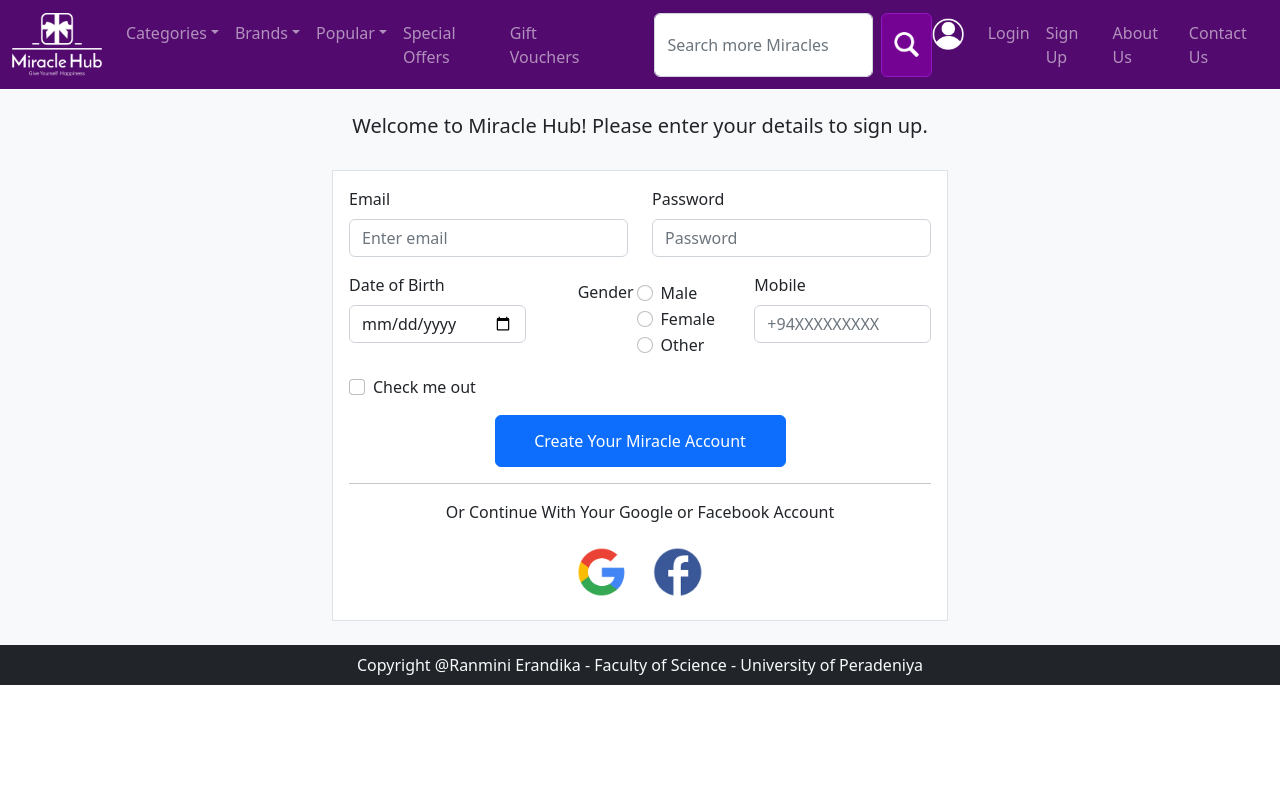
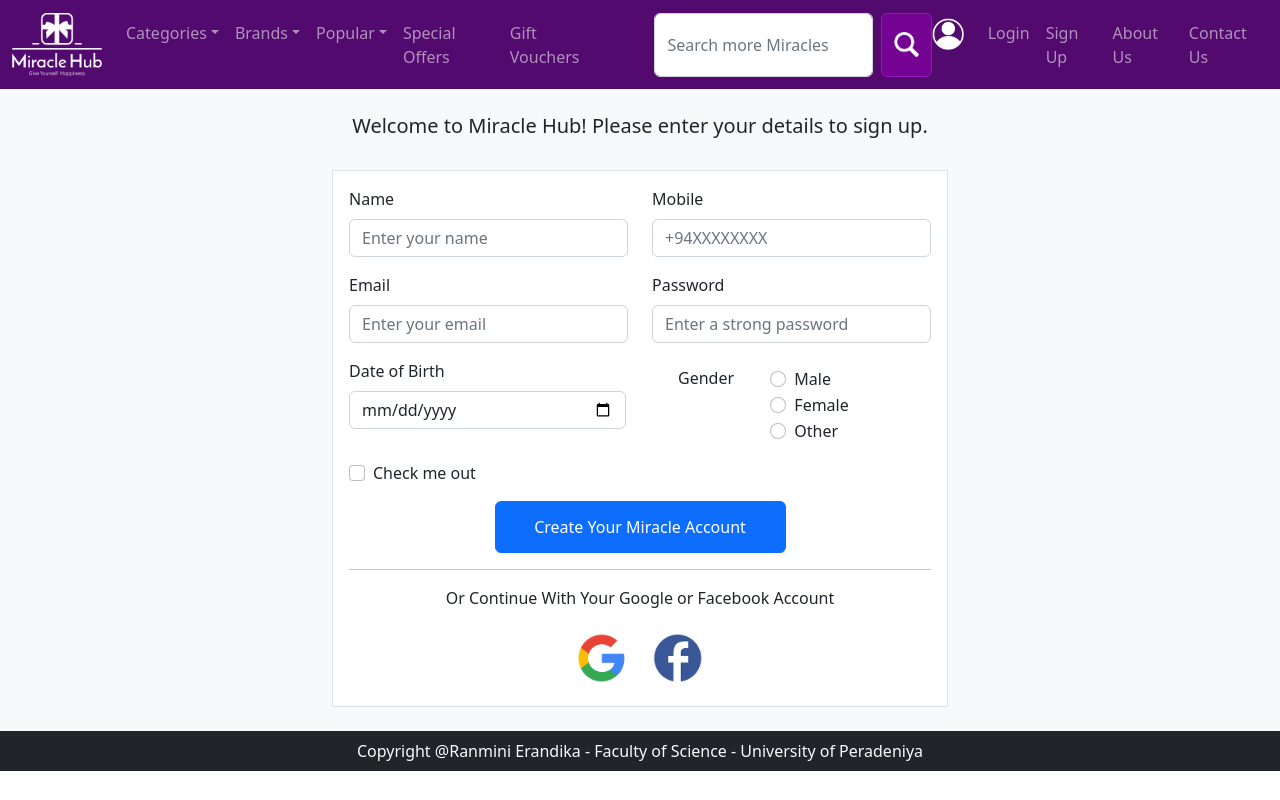
Before and after one commit to Ranmini97/Miracle-hub-UI, a React (Create React App) app: page /Signup in a window 1280 px wide. Built offline with nearby package versions, Linux system fonts and the light colour scheme.

Commit message:
did changes in signup

```diff
--- a/package.json
+++ b/package.json
@@ -7,6 +7,7 @@
     "@testing-library/jest-dom": "^5.16.5",
     "@testing-library/react": "^13.4.0",
     "@testing-library/user-event": "^13.5.0",
+    "axios": "^1.3.5",
     "babel-plugin-macros": "^3.1.0",
     "bootstrap": "^5.2.3",
     "react": "^18.2.0",
--- a/src/Pages/Login.js
+++ b/src/Pages/Login.js
@@ -14,6 +14,9 @@ export default function Login() {
         <div className='m-auto col-md-4 align-center border p-3 bg-white'>
 
         <Form>
+
+
+
       <Form.Group className="mb-3" controlId="formBasicEmail">
         <Form.Label>Email</Form.Label>
         <Form.Control type="email" placeholder="Enter your email here" />
--- a/src/Pages/Signup.js
+++ b/src/Pages/Signup.js
@@ -15,15 +15,28 @@ export default function Signup() {
 
         <div className='m-auto col-md-6 align-center border p-3 bg-white'>
           <Form>
+          <Row className="mb-3">
+          <Form.Group as={Col} controlId="formGridName">
+                <Form.Label>Name</Form.Label>
+                <Form.Control type="text" placeholder="Enter your name" />
+              </Form.Group>
+
+              <Form.Group as={Col} controlId="formGridState">
+                <Form.Label >Mobile</Form.Label>
+                <Form.Control placeholder="+94XXXXXXXX" type='tel' defaultValue="">
+                </Form.Control>
+              </Form.Group>
+          </Row>
+
             <Row className="mb-3">
               <Form.Group as={Col} controlId="formGridEmail">
                 <Form.Label>Email</Form.Label>
-                <Form.Control type="email" placeholder="Enter email" />
+                <Form.Control type="email" placeholder="Enter your email" />
               </Form.Group>
 
               <Form.Group as={Col} controlId="formGridPassword">
                 <Form.Label>Password</Form.Label>
-                <Form.Control type="password" placeholder="Password" />
+                <Form.Control type="password" placeholder="Enter a strong password" />
               </Form.Group>
             </Row>
 
@@ -99,11 +112,7 @@ export default function Signup() {
                 </Col>
              </Form.Group>
 
-            <Form.Group as={Col} controlId="formGridState">
-                <Form.Label >Mobile</Form.Label>
-                <Form.Control placeholder="+94XXXXXXXXX" type='tel' defaultValue="">
-                </Form.Control>
-              </Form.Group>
+
             </Row>
 
             <Form.Group className="mb-3" id="formGridCheckbox">
```
Also changed, not shown: src/components/Tile.js (+5 -3 lines), 1 other file (tests, documents, lock files or other folders).
